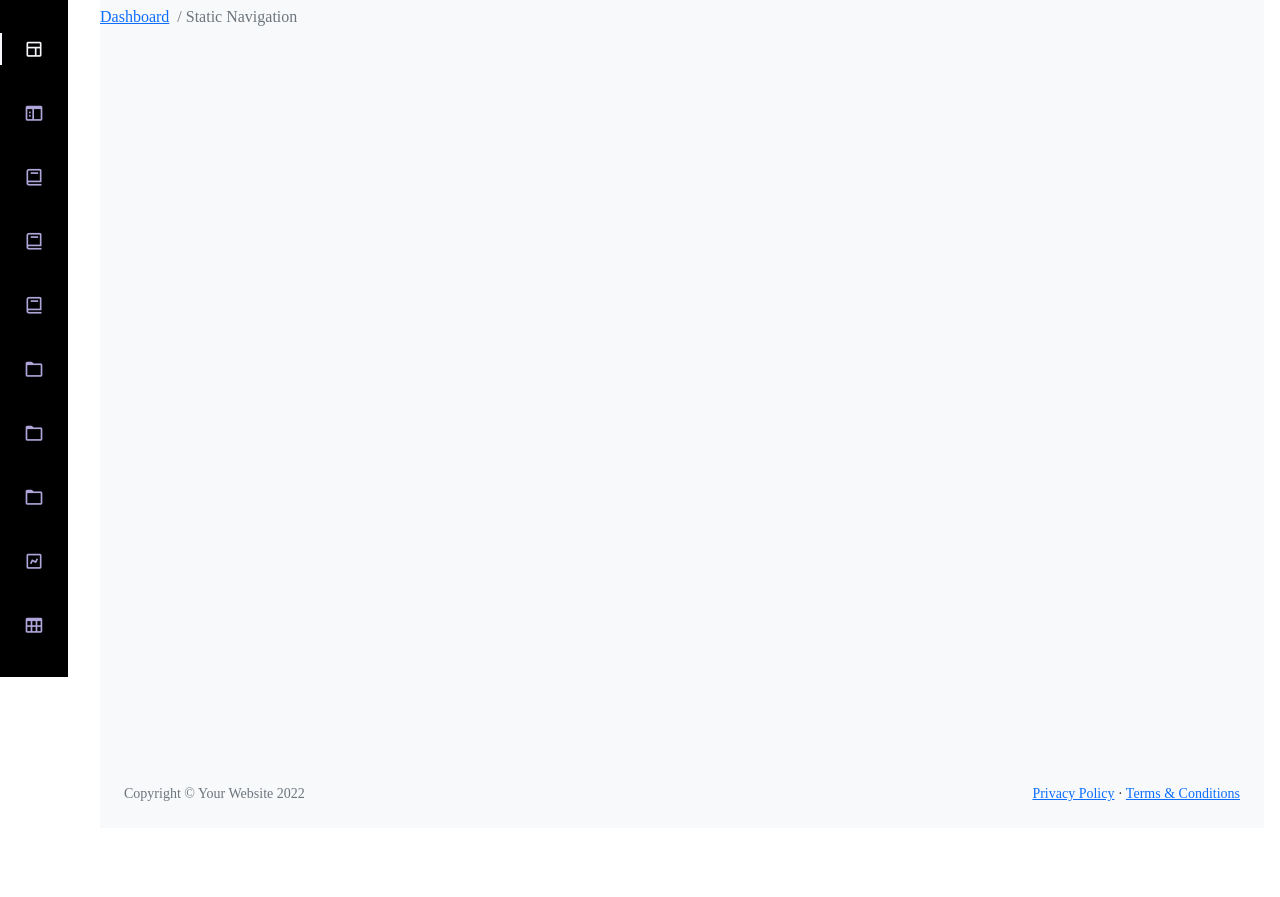
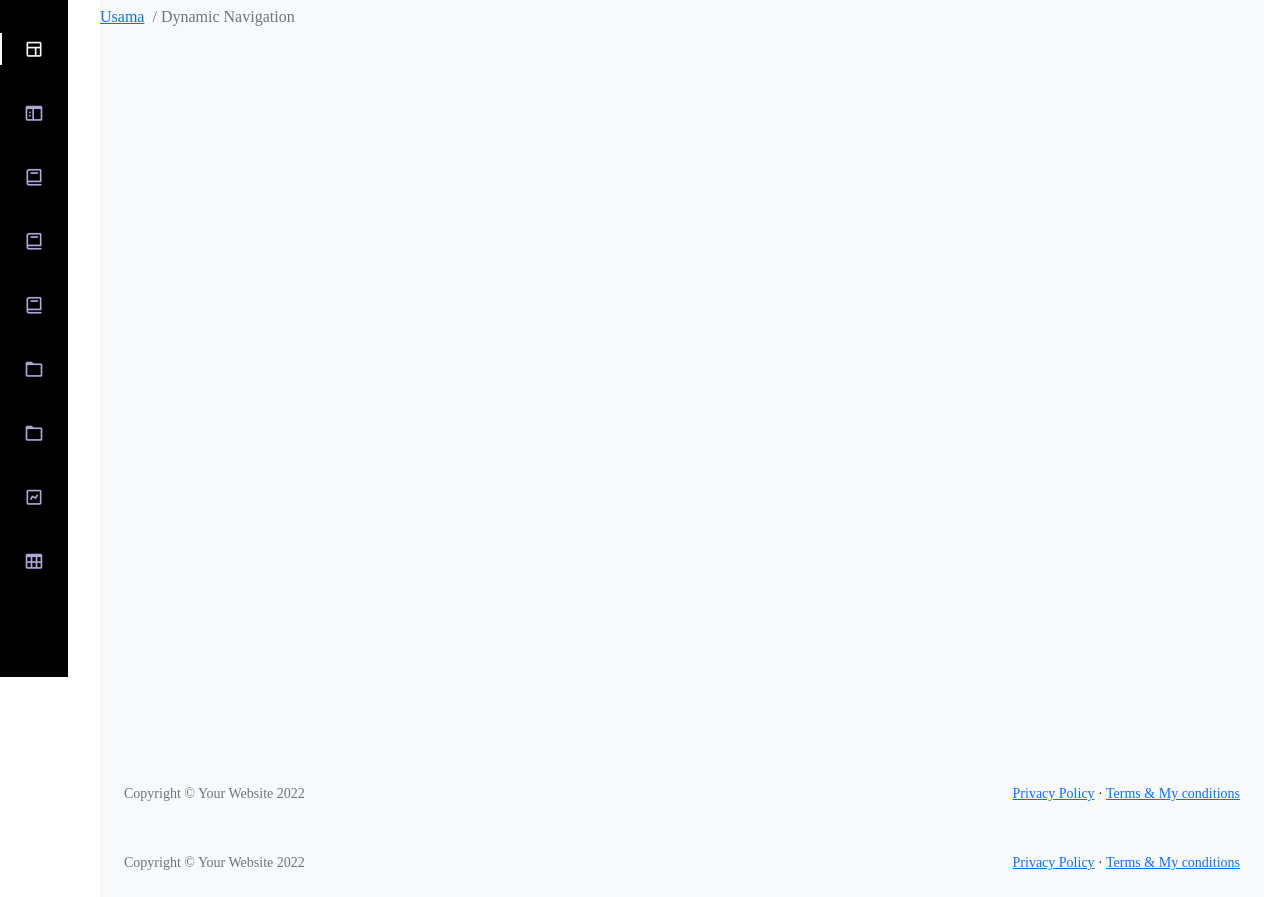
Before and after one commit to Dawoodmirza123/Admin-Pannel, a website: page layout-static.html in a window 1280 px wide. Shown: the part 123-1020 px from the top of the page. Before the commit the page ends 951 px from the top, so only its background shows below. Drawn offline with nearby package versions, Linux system fonts and the light colour scheme.

Commit message:
add random.html and editing layout-static.html

```diff
--- a/layout-static.html
+++ b/layout-static.html
@@ -67,9 +67,6 @@
                     <a href="password.html" class="nav_link"><i class='bx bx-book nav_icon'></i>
                         <span class="nav_name">Forgot Password</span>
                     </a>
-                    <a href="401.html" class="nav_link"><i class='bx bx-folder nav_icon'></i>
-                        <span class="nav_name">401 Error</span>
-                    </a>
                     <a href="404.html" class="nav_link"><i class='bx bx-folder nav_icon'></i>
                         <span class="nav_name">404 Error</span>
                     </a>
@@ -84,9 +81,6 @@
                     </a>
                 </div>
             </div>
-            <a href="#" class="nav_link"><i class='bx bx-log-out nav_icon'></i>
-                <span class="nav_name">SignOut</span>
-            </a>
         </nav>
     </div>
     <!--Container Main start-->
@@ -94,8 +88,8 @@
         <h2>Static Navigation</h2>
         <nav aria-label="breadcrumb">
             <ol class="breadcrumb">
-                <li class="breadcrumb-item"><a href="index.html">Dashboard</a></li>
-                <li class="breadcrumb-item active" aria-current="page">/ Static Navigation</li>
+                <li class="breadcrumb-item"><a href="index.html">Usama</a></li>
+                <li class="breadcrumb-item active" aria-current="page">/ Dynamic Navigation</li>
             </ol>
         </nav>
 
@@ -110,12 +104,28 @@
                 <div>
                     <a href="#">Privacy Policy</a>
                     &middot;
-                    <a href="#">Terms &amp; Conditions</a>
+                    <a href="#">Terms &amp; My conditions</a>
                 </div>
             </div>
         </div>
     </footer>
 
+
+
+
+    <!--Container Main end-->
+    <footer class="py-4 bg-light mt-auto">
+        <div class="container-fluid px-4">
+            <div class="d-flex align-items-center justify-content-between small">
+                <div class="text-muted">Copyright &copy; Your Website 2022</div>
+                <div>
+                    <a href="#">Privacy Policy</a>
+                    &middot;
+                    <a href="#">Terms &amp; My conditions</a>
+                </div>
+            </div>
+        </div>
+    </footer>
 
 
 
```
Also changed, not shown: random.html (added, +12 -0 lines).
